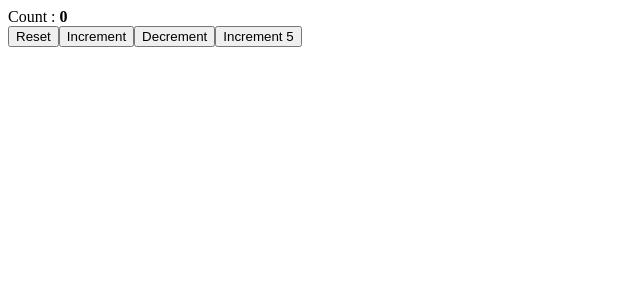
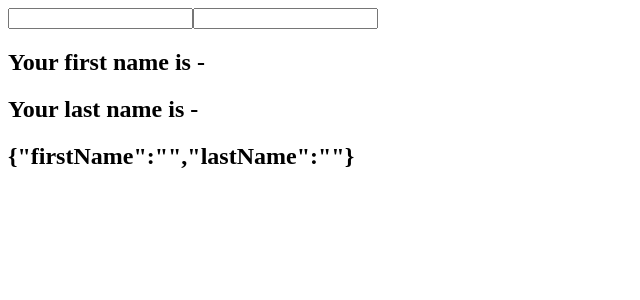
Before and after one commit to rohit-kumaar/reference-every-big-react-app-needs-these, a React (Create React App) app: page / in a window 1280 px wide. Shown: the top 300 px of the page, without its empty margins (0-640 px from the left). Built offline with nearby package versions, Linux system fonts and the light colour scheme.

Commit message:
useState : HookCounterObject

```diff
--- /dev/null
+++ b/src/31-useState/HookCounterObject.js
@@ -0,0 +1,31 @@
+import React, { useState } from "react";
+
+function HookCounterObject() {
+  const [name, setName] = useState({ firstName: "", lastName: "" });
+
+  return (
+    <>
+      <form>
+        <input
+          type="text"
+          value={name.firstName}
+          onChange={(event) =>
+            setName({ ...name, firstName: event.target.value })
+          }
+        />
+        <input
+          type="text"
+          value={name.lastName}
+          onChange={(event) =>
+            setName({ ...name, lastName: event.target.value })
+          }
+        />
+        <h2>Your first name is - {name.firstName}</h2>
+        <h2>Your last name is - {name.lastName}</h2>
+        <h2>{JSON.stringify(name)}</h2>
+      </form>
+    </>
+  );
+}
+
+export default HookCounterObject;
--- a/src/App.js
+++ b/src/App.js
@@ -30,6 +30,7 @@
 import LongPressComponent from "./30-useLongPress.js/LongPressComponent";
 import HookCounter from "./31-useState/HookCounter";
 import HookCounterTwo from "./31-useState/HookCounterTwo";
+import HookCounterObject from "./31-useState/HookCounterObject";
 
 function App() {
   // return <ToggleComponent />
@@ -63,7 +64,8 @@
   // return <HoverComponent />
   // return <LongPressComponent />
   // return <HookCounter />;
-  return <HookCounterTwo />;
+  // return <HookCounterTwo />;
+  return <HookCounterObject />;
 }
 
 export default App;
```
